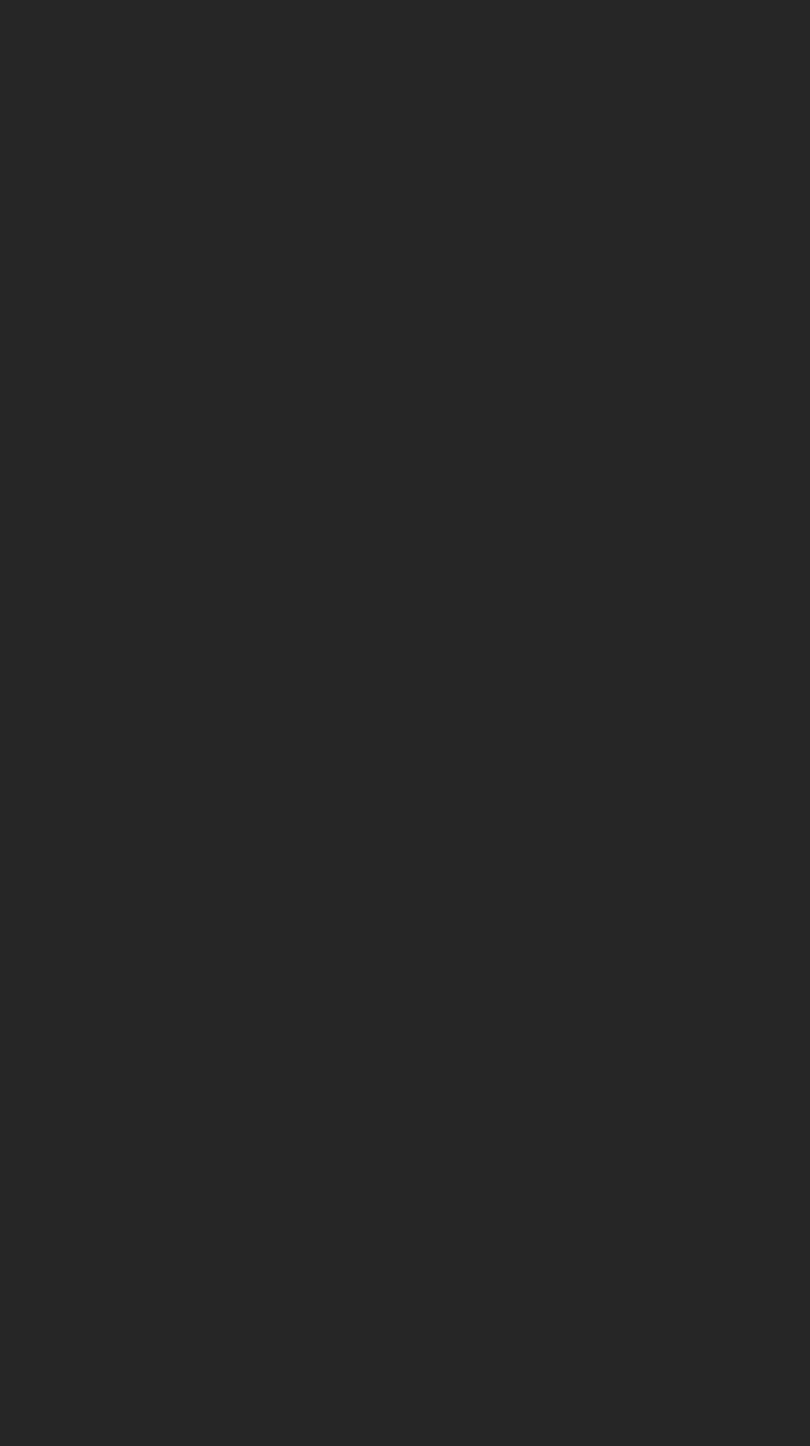
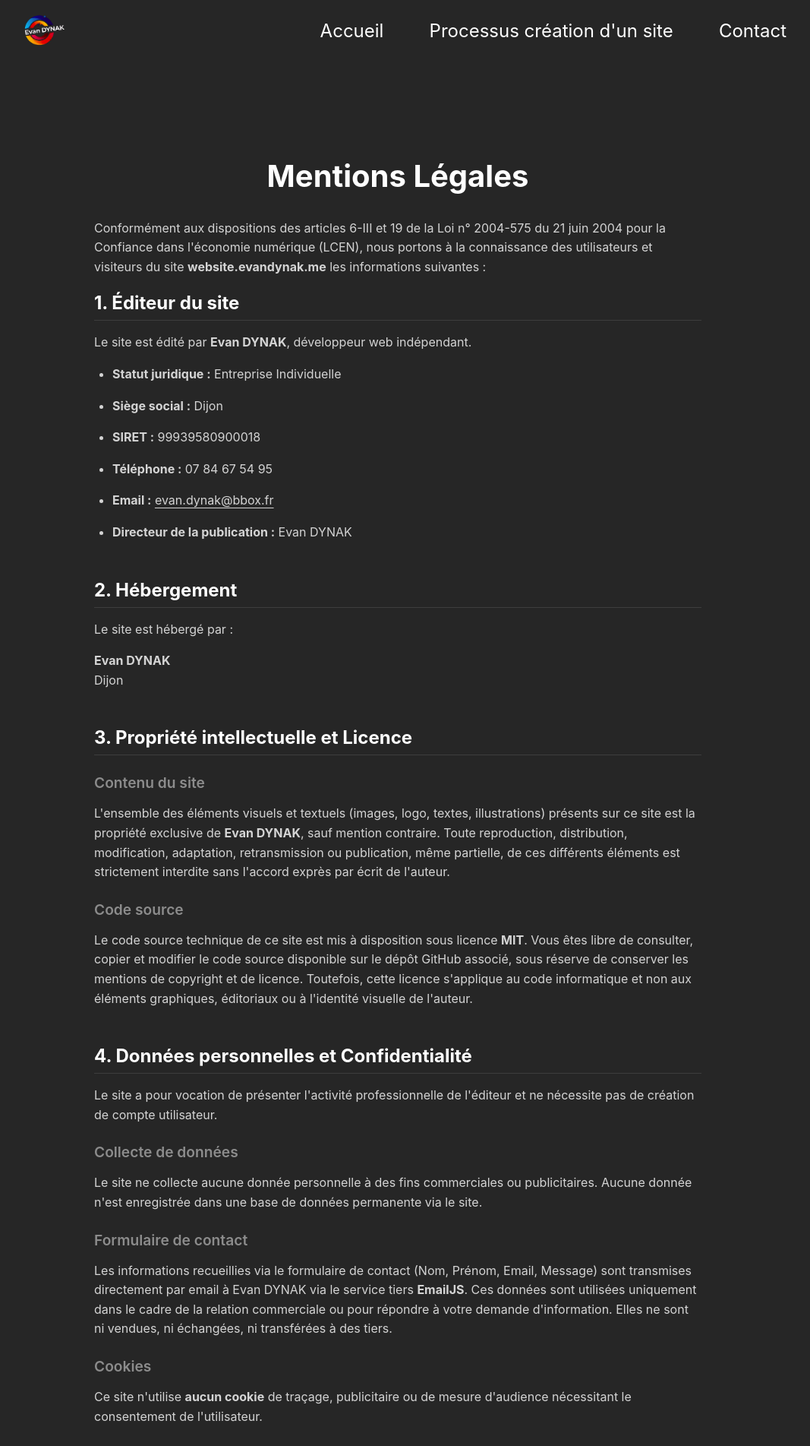
Before and after one commit to Ashzuu/CommercialWebsite, a Nuxt app: page /legals in a window 1280 px wide. Before the commit this address had no page. Shown: the top 1903 px of the page at 76% size, without its empty margins (116-1183 px from the left). Before the commit the page ends 800 px from the top, so only its background shows below. Built offline with nearby package versions, Linux system fonts and the light colour scheme.

Commit message:
fix:Some element to build the application

```diff
--- a/app/assets/css/pages/contact.css
+++ b/app/assets/css/pages/contact.css
@@ -23,6 +23,16 @@ main {
   position: relative;
   display: flex;
   flex-direction: column;
+}
+
+.legals-link {
+  color: white;
+  text-decoration: none;
+}
+
+.little-button {
+  width: 30%;
+  font-size: 16px !important;
 }
 
 .close {
@@ -184,6 +194,10 @@ input:focus, select:focus, textarea:focus {
 }
 
 @media (max-width: 1200px) {
+  .little-button {
+    width: auto;
+  }
+
   .main-title {
     font-size: 2.5rem;
   }
--- /dev/null
+++ b/app/assets/css/pages/legals.css
@@ -0,0 +1,68 @@
+.legal-container {
+  width: 100%;
+  max-width: 800px;
+  margin: 0 auto;
+  padding: 100px 20px 50px 20px;
+  color: var(--background-color);
+}
+
+.main-title {
+  font-size: 2.5rem;
+  margin-bottom: 2rem;
+  text-align: center;
+  font-weight: 700;
+}
+
+.legal-content section {
+  margin-bottom: 3rem;
+}
+
+h2 {
+  font-size: 1.5rem;
+  margin-bottom: 1rem;
+  color: var(--background-color);
+  border-bottom: 1px solid var(--border-color);
+  padding-bottom: 0.5rem;
+}
+
+h3 {
+  font-size: 1.2rem;
+  margin-top: 1.5rem;
+  margin-bottom: 0.5rem;
+  font-weight: 600;
+  color: var(--contrast-color);
+}
+
+p, li {
+  font-size: 1rem;
+  line-height: 1.6;
+  margin-bottom: 1rem;
+  color: #d4d4d4;
+}
+
+ul {
+  list-style-type: disc;
+  padding-left: 1.5rem;
+  margin-bottom: 1rem;
+}
+
+a {
+  color: inherit;
+  text-decoration: underline;
+  text-underline-offset: 4px;
+  transition: opacity 0.2s;
+}
+
+a:hover {
+  opacity: 0.8;
+}
+
+@media (max-width: 768px) {
+  .main-title {
+    font-size: 2rem;
+  }
+
+  .legal-container {
+    padding-top: 80px;
+  }
+}
--- a/app/components/Header.vue
+++ b/app/components/Header.vue
@@ -22,8 +22,8 @@
 <template>
   <header :class="variant == 'dark' ? 'dark-bg' : ''">
     <div id="header-logo-container">
-      <LazyNuxtImg v-if="variant" src="/img/logo_dark.png" alt="Logo du site"/>
-      <LazyNuxtImg v-else src="/img/logo_light.png" alt="Logo du site"/>
+      <img loading="lazy" v-if="variant" src="/img/logo_dark.png" alt="Logo du site"/>
+      <img loading="lazy" v-else src="/img/logo_light.png" alt="Logo du site"/>
     </div>
     <div id="header-menu-container" >
       <nav class="nav-bar">
--- a/app/pages/contact.vue
+++ b/app/pages/contact.vue
@@ -1,6 +1,7 @@
 <script setup lang="ts">
 import {ref} from 'vue';
 import {ManageEmail} from "~/assets/ts/ManageEmail";
+import {ButtonType} from "~/models/enum/ButtonType";
 
 useSeoMeta({
   title: 'Contactez votre Développeur Web à Dijon | Devis Gratuit',
@@ -96,26 +97,27 @@ const onClickButtonClose = () => {
               <span class="label">Téléphone</span>
               <span class="value">07 84 67 54 95</span>
             </div>
+            <Button class="little-button" label="Mentions légales" name-route="/legals" :button-type="ButtonType.OUTLINED"/>
           </div>
         </div>
 
         <div class="contact-form-container">
-          <form @submit.prevent="submitForm" class="form-grid">
+          <form class="form-grid" @submit.prevent="submitForm">
 
             <div class="form-row">
               <div class="form-group half">
                 <label for="nom">Nom</label>
-                <input type="text" id="nom" v-model="form.nom" placeholder="Dupont" />
+                <input id="nom" v-model="form.nom" type="text" placeholder="Dupont" >
               </div>
               <div class="form-group half">
                 <label for="prenom">Prénom</label>
-                <input type="text" id="prenom" v-model="form.prenom" placeholder="Jean" />
+                <input id="prenom" v-model="form.prenom" type="text" placeholder="Jean" >
               </div>
             </div>
 
             <div class="form-group">
               <label for="email">Email</label>
-              <input type="email" id="email" v-model="form.email" placeholder="jean.dupont@gmail.com" />
+              <input id="email" v-model="form.email" type="email" placeholder="jean.dupont@gmail.com" >
             </div>
 
             <div class="form-group">
@@ -132,7 +134,7 @@ const onClickButtonClose = () => {
 
             <div class="form-group">
               <label for="message">Message</label>
-              <textarea id="message" v-model="form.message" rows="5" placeholder="Décrivez votre projet..."></textarea>
+              <textarea id="message" v-model="form.message" rows="5" placeholder="Décrivez votre projet..."/>
             </div>
 
             <div class="form-actions">
--- /dev/null
+++ b/app/pages/legals.vue
@@ -0,0 +1,92 @@
+<script setup lang="ts">
+// Définition des métadonnées SEO pour cette page spécifique
+useSeoMeta({
+  title: 'Mentions Légales | Evan DYNAK',
+  description: 'Informations légales, hébergement, propriété intellectuelle et gestion des données personnelles du site website.evandynak.me.',
+  robots: 'noindex, nofollow' // Souvent recommandé pour les pages légales pour éviter de diluer le SEO, mais optionnel.
+})
+</script>
+
+<template>
+  <div class="simple-container">
+    <Header variant="dark"/>
+
+    <main class="legal-container">
+      <h1 class="main-title">Mentions Légales</h1>
+
+      <div class="legal-content">
+        <p class="intro">
+          Conformément aux dispositions des articles 6-III et 19 de la Loi n° 2004-575 du 21 juin 2004 pour la Confiance dans l'économie numérique (LCEN), nous portons à la connaissance des utilisateurs et visiteurs du site <strong>website.evandynak.me</strong> les informations suivantes :
+        </p>
+
+        <section>
+          <h2>1. Éditeur du site</h2>
+          <p>Le site est édité par <strong>Evan DYNAK</strong>, développeur web indépendant.</p>
+          <ul>
+            <li><strong>Statut juridique :</strong> Entreprise Individuelle</li>
+            <li><strong>Siège social :</strong> Dijon</li>
+            <li><strong>SIRET :</strong> 99939580900018</li>
+            <li><strong>Téléphone :</strong> 07 84 67 54 95</li>
+            <li><strong>Email :</strong> <a href="mailto:evan.dynak@bbox.fr">evan.dynak@bbox.fr</a></li>
+            <li><strong>Directeur de la publication :</strong> Evan DYNAK</li>
+          </ul>
+        </section>
+
+        <section>
+          <h2>2. Hébergement</h2>
+          <p>Le site est hébergé par :</p>
+          <p>
+            <strong>Evan DYNAK</strong><br>
+            Dijon
+          </p>
+        </section>
+
+        <section>
+          <h2>3. Propriété intellectuelle et Licence</h2>
+          <h3>Contenu du site</h3>
+          <p>
+            L'ensemble des éléments visuels et textuels (images, logo, textes, illustrations) présents sur ce site est la propriété exclusive de <strong>Evan DYNAK</strong>, sauf mention contraire. Toute reproduction, distribution, modification, adaptation, retransmission ou publication, même partielle, de ces différents éléments est strictement interdite sans l'accord exprès par écrit de l'auteur.
+          </p>
+
+          <h3>Code source</h3>
+          <p>
+            Le code source technique de ce site est mis à disposition sous licence <strong>MIT</strong>.
+            Vous êtes libre de consulter, copier et modifier le code source disponible sur le dépôt GitHub associé, sous réserve de conserver les mentions de copyright et de licence. Toutefois, cette licence s'applique au code informatique et non aux éléments graphiques, éditoriaux ou à l'identité visuelle de l'auteur.
+          </p>
+        </section>
+
+        <section>
+          <h2>4. Données personnelles et Confidentialité</h2>
+          <p>Le site a pour vocation de présenter l'activité professionnelle de l'éditeur et ne nécessite pas de création de compte utilisateur.</p>
+
+          <h3>Collecte de données</h3>
+          <p>Le site ne collecte aucune donnée personnelle à des fins commerciales ou publicitaires. Aucune donnée n'est enregistrée dans une base de données permanente via le site.</p>
+
+          <h3>Formulaire de contact</h3>
+          <p>
+            Les informations recueillies via le formulaire de contact (Nom, Prénom, Email, Message) sont transmises directement par email à Evan DYNAK via le service tiers <strong>EmailJS</strong>. Ces données sont utilisées uniquement dans le cadre de la relation commerciale ou pour répondre à votre demande d'information. Elles ne sont ni vendues, ni échangées, ni transférées à des tiers.
+          </p>
+
+          <h3>Cookies</h3>
+          <p>Ce site n'utilise <strong>aucun cookie</strong> de traçage, publicitaire ou de mesure d'audience nécessitant le consentement de l'utilisateur.</p>
+
+          <h3>Vos droits</h3>
+          <p>
+            Conformément au Règlement Général sur la Protection des Données (RGPD), vous disposez d'un droit d'accès, de rectification et de suppression des données vous concernant (transmises par email). Pour exercer ce droit, vous pouvez nous contacter à l'adresse : <a href="mailto:evan.dynak@bbox.fr">evan.dynak@bbox.fr</a>.
+          </p>
+        </section>
+
+        <section>
+          <h2>5. Limitation de responsabilité</h2>
+          <p>
+            Evan DYNAK s'efforce de fournir sur le site des informations aussi précises que possible. Toutefois, il ne pourra être tenu responsable des oublis, des inexactitudes et des carences dans la mise à jour. Tout contenu téléchargé se fait aux risques et périls de l'utilisateur et sous sa seule responsabilité.
+          </p>
+        </section>
+      </div>
+    </main>
+  </div>
+</template>
+
+<style scoped>
+@import url("~/assets/css/pages/legals.css");
+</style>
--- a/app/pages/processus.vue
+++ b/app/pages/processus.vue
@@ -60,7 +60,7 @@
         </section>
         <main id="presentation-section" class="sections-common image-presentation-section">
           <div class="img-section first-img-section">
-            <LazyNuxtImg src="/img/illustrations/illustration_1.webp"/>
+            <img loading="lazy" src="/img/illustrations/illustration_1.webp"/>
             <div class="img-section-content first-section-content">
               <div class="title-section-title">
                 <LazyIcon class="title-section-icon" name="mynaui:one-circle"/>
@@ -70,7 +70,7 @@
             </div>
           </div>
           <div class="img-section second-img-section">
-            <LazyNuxtImg src="/img/illustrations/illustration_2.webp"/>
+            <img loading="lazy" src="/img/illustrations/illustration_2.webp"/>
             <div class="img-section-content second-section-content">
               <div class="title-section-title">
                 <Icon class="title-section-icon" name="mynaui:two-circle"/>
@@ -80,7 +80,7 @@
             </div>
           </div>
           <div class="img-section third-img-section">
-            <LazyNuxtImg src="/img/illustrations/illustration_3.webp"/>
+            <img loading="lazy" src="/img/illustrations/illustration_3.webp"/>
             <div class="img-section-content third-section-content">
               <div class="title-section-title">
                 <LazyIcon class="title-section-icon" name="mynaui:three-circle"/>
--- a/nuxt.config.ts
+++ b/nuxt.config.ts
@@ -13,8 +13,13 @@ export default defineNuxtConfig({
         lang: 'fr'
       },
       viewport: 'width=device-width, initial-scale=1, maximum-scale=1, viewport-fit=cover',
-
     }
+  },
+  sitemap: {
+    zeroRuntime: true
+  },
+  site: {
+    url: "https://website.evandynak.me/"
   },
   compatibilityDate: '2025-07-15',
   devtools: { enabled: true },
```
